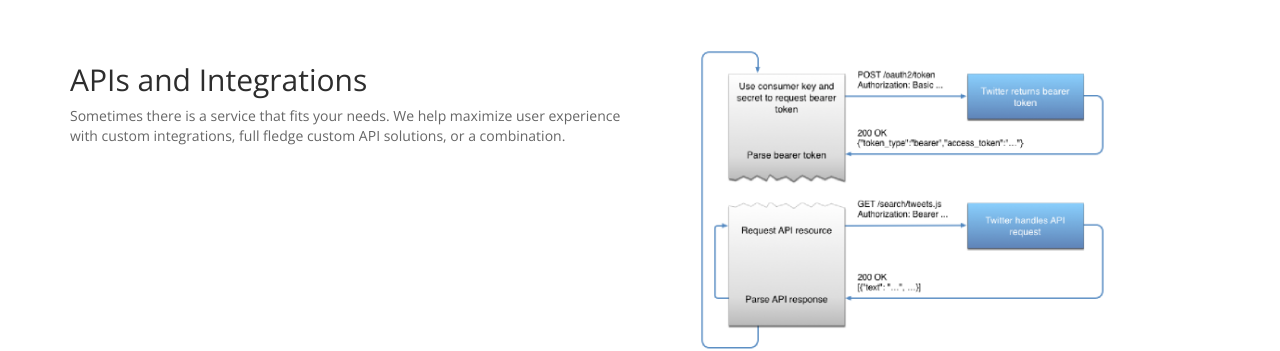
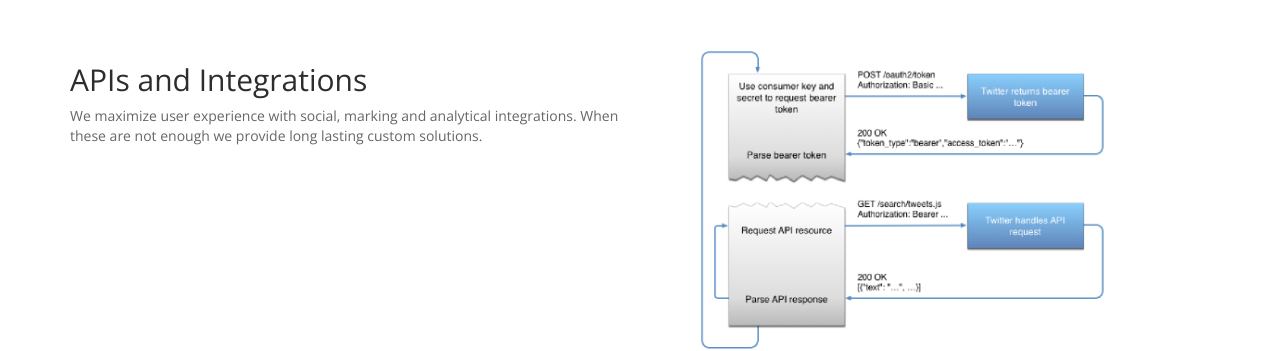
Before and after one commit to dubsoft/dubsoft-www, a Jekyll site: the page built from index.html, in a window 1280 px wide and 900 px high. Shown: the part 153-504 px from the top of the window. Built offline with Jekyll 4.4.1, drawn with Linux system fonts in a browser that asks for light colours; nearby versions of some CDN libraries; Markdown is read by kramdown in place of the engine named in the settings.

Commit message:
Change api wording

```diff
--- a/_data/features.yml
+++ b/_data/features.yml
@@ -1,8 +1,8 @@
 - title: APIs and Integrations
   image: api_integrations.png
-  blurb: Sometimes there is a service that fits your needs. We help
-         maximize user experience with custom integrations, full fledge
-         custom API solutions, or a combination.
+  blurb: We maximize user experience with social, marking and analytical
+         integrations. When these are not enough we provide long lasting
+         custom solutions.
 - title: Mobile Solutions
   image: mobile_apps.png
   blurb: Having screen real estate on a customer's smart phone is an amazing
```
